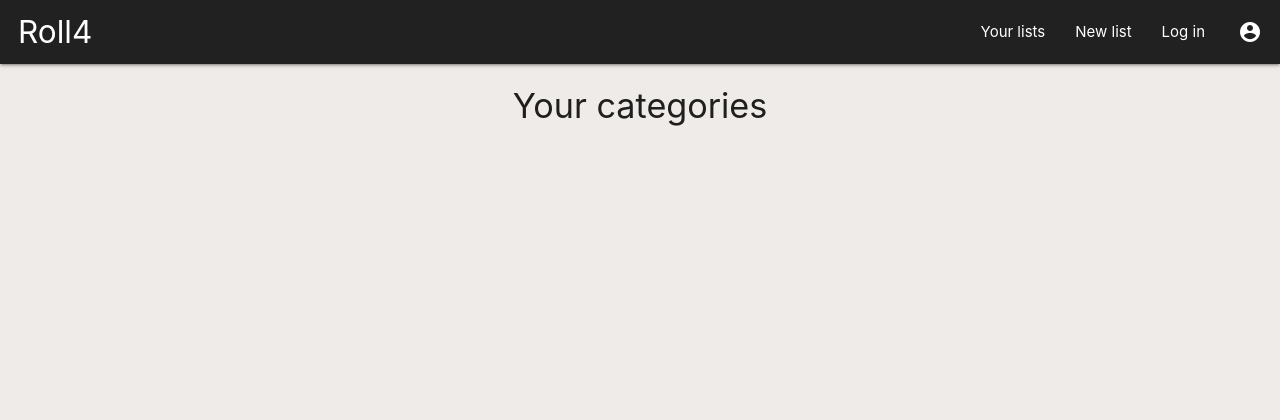
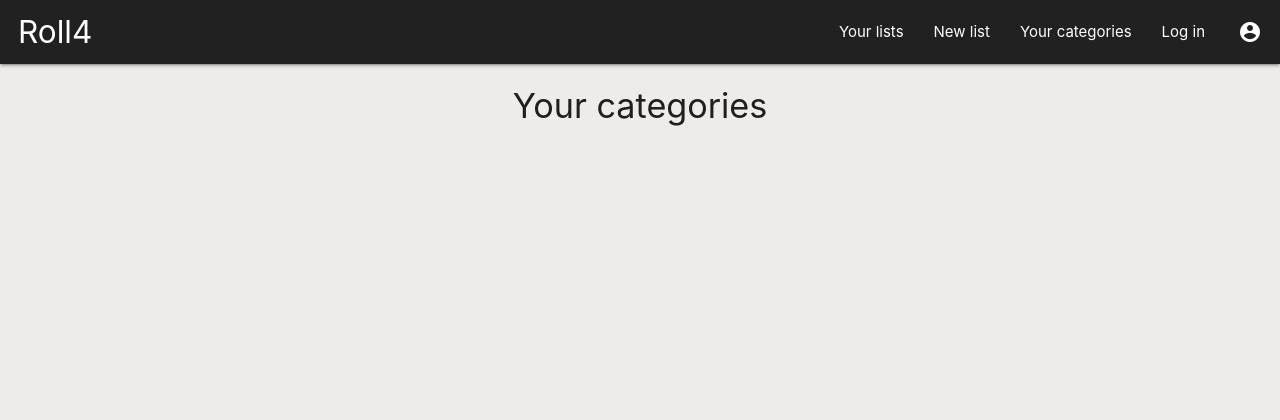
Before and after one commit to Shirral/Roll4, a Flask app: page /categories in a window 1280 px wide. Shown: the top 420 px of the page. Run offline with Flask 3, Linux system fonts and the light colour scheme; the visitor is signed in with stand-in values (Sample User, id 1); data that the repository does not hold is empty.

Commit message:
Add links to categories.html to the navbar.

```diff
--- a/roll4app/templates/base.html
+++ b/roll4app/templates/base.html
@@ -18,6 +18,7 @@
                 <ul class="right hide-on-med-and-down">
                     <li><a href="{{url_for('lists')}}">Your lists</a></li>
                     <li><a href="{{url_for('newlist')}}">New list</a></li>
+                    <li><a href="{{url_for('categories')}}">Your categories</a></li>
                     <li class="login-logout">
                         {% if sessioncookie %}
                             <a href="{{url_for('logout')}}">Log out</a>
@@ -32,6 +33,7 @@
         <ul class="sidenav" id="mobile-demo">
             <li><a href="{{url_for('lists')}}">Your lists</a></li>
             <li><a href="{{url_for('newlist')}}">New list</a></li>
+            <li><a href="{{url_for('categories')}}">Your categories</a></li>
             <li class="login-logout">
                 {% if sessioncookie %}
                     <a href="{{url_for('logout')}}">Log out</a>
```
